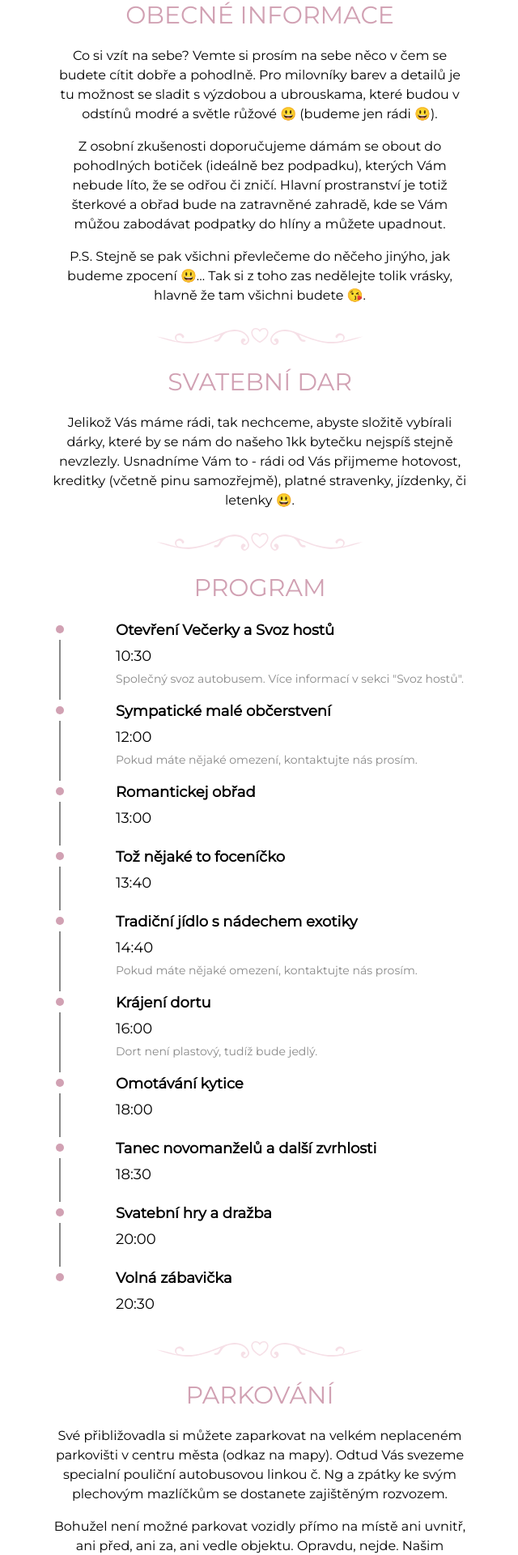
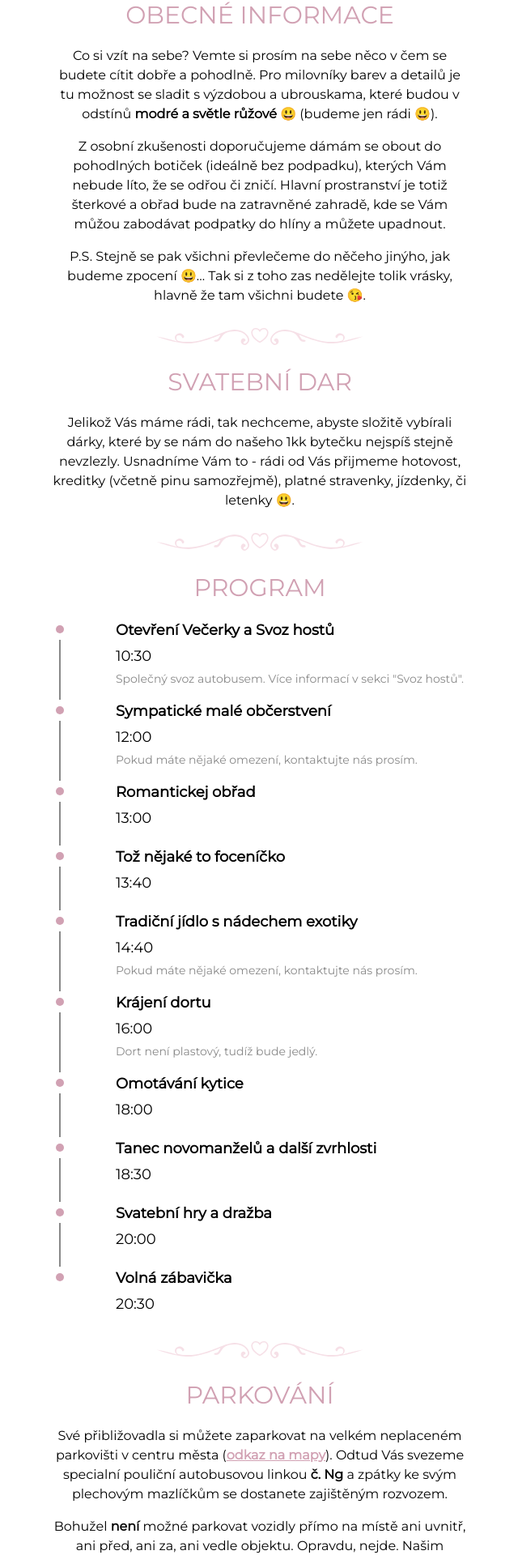
Before and after one commit to essare-rimaz/wedding-web, a Nuxt app: page / in a window 1280 px wide. Shown: the part 2031-3951 px from the top of the page at 81% size, without its empty margins (319-959 px from the left). Built offline with nearby package versions, Linux system fonts and the light colour scheme.

Commit message:
Update content

```diff
--- a/nuxt.config.js
+++ b/nuxt.config.js
@@ -7,7 +7,7 @@ export default {
   // },
   // Global page headers: https://go.nuxtjs.dev/config-head
   head: {
-    title: 'maja-wedding-web',
+    title: 'Ngubáčkovi',
     htmlAttrs: {
       lang: 'cs'
     },
--- a/pages/index.vue
+++ b/pages/index.vue
@@ -38,7 +38,7 @@
 
     <SectionTitle text="Obecné informace" />
     <TextContent>
-      Co si vzít na sebe? Vemte si prosím na sebe něco v čem se budete cítit dobře a pohodlně. Pro milovníky barev a detailů je tu možnost se sladit s výzdobou a ubrouskama, které budou v odstínů modré a světle růžové 😃 (budeme jen rádi 😃).
+      Co si vzít na sebe? Vemte si prosím na sebe něco v čem se budete cítit dobře a pohodlně. Pro milovníky barev a detailů je tu možnost se sladit s výzdobou a ubrouskama, které budou v odstínů <span class="font-semibold">modré a světle růžové</span> 😃 (budeme jen rádi 😃).
     </TextContent>
     <TextContent>
       Z osobní zkušenosti doporučujeme dámám se obout do pohodlných botiček (ideálně bez podpadku), kterých Vám nebude líto, že se odřou či zničí. Hlavní prostranství je totiž šterkové a obřad bude na zatravněné zahradě, kde se Vám můžou zabodávat podpatky do hlíny a můžete upadnout.
@@ -60,10 +60,10 @@
 
     <SectionTitle text="Parkování" />
     <TextContent>
-      Své přibližovadla si můžete zaparkovat na velkém neplaceném parkovišti v centru města (odkaz na mapy). Odtud Vás svezeme specialní pouliční autobusovou linkou č. Ng a zpátky ke svým plechovým mazlíčkům se dostanete zajištěným rozvozem.
+      Své přibližovadla si můžete zaparkovat na velkém neplaceném parkovišti v centru města (<a href="https://en.mapy.cz/s/pomonucese" class="underline hover:text-dark-blue text-pink font-semibold">odkaz na mapy</a>). Odtud Vás svezeme specialní pouliční autobusovou linkou <span class="font-semibold">č. Ng</span> a zpátky ke svým plechovým mazlíčkům se dostanete zajištěným rozvozem.
     </TextContent>
     <TextContent>
-      Bohužel není možné parkovat vozidly přímo na místě ani uvnitř, ani před, ani za, ani vedle objektu. Opravdu, nejde. Našim rozvozem ale pohodlně přepravíme Vás všechny včetně kočárků či jíných zavazadel 😉.
+      Bohužel <span class="font-semibold">není</span> možné parkovat vozidly přímo na místě ani uvnitř, ani před, ani za, ani vedle objektu. Opravdu, nejde. Našim rozvozem ale pohodlně přepravíme Vás všechny včetně kočárků či jíných zavazadel 😉.
     </TextContent>
     <SplitElement />
 
```
